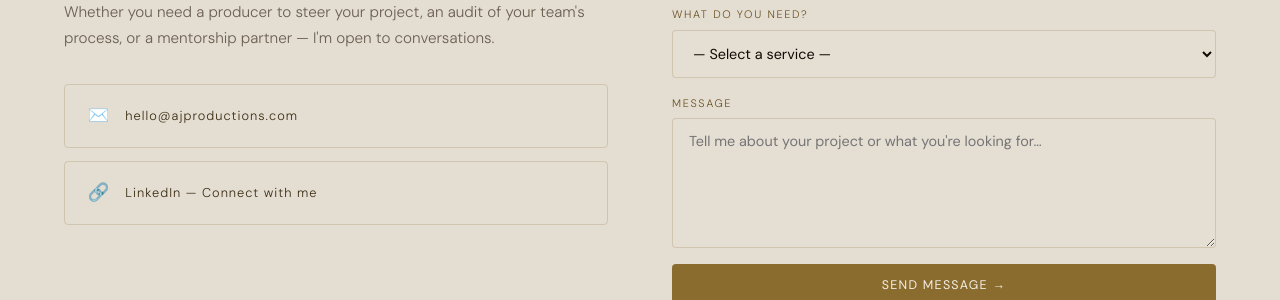
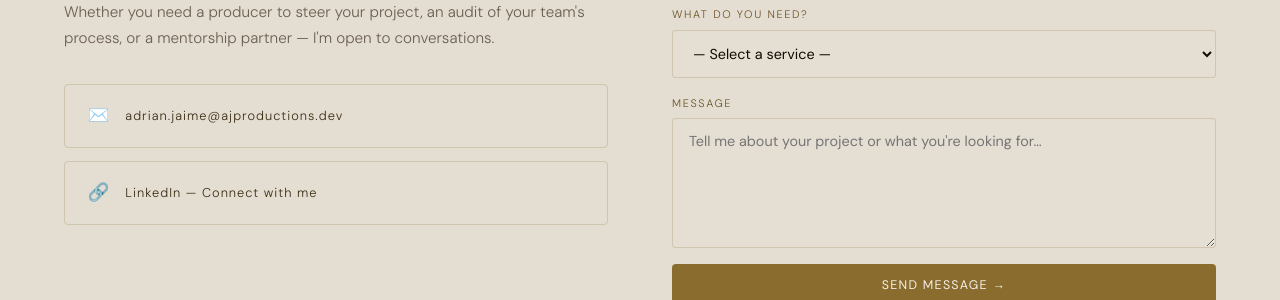
Before and after one commit to BfknR/BfknR.github.io, a Jekyll site: the page built from index.html, in a window 1280 px wide and 900 px high, scrolled down 5040 px. Shown: the part 366-666 px from the top of the window. Built offline with Jekyll 4.4.1, drawn with Linux system fonts in a browser that asks for light colours.

Commit message:
Update contact email address in footer

```diff
--- a/index.html
+++ b/index.html
@@ -298,9 +298,9 @@
       <p>Whether you need a producer to steer your project, an audit of your team's process, or a mentorship partner — I'm open to conversations.</p>
 
       <div class="contact-links">
-        <a href="mailto:hello@ajproductions.com" class="contact-link-item">
+        <a href="mailto:adrian.jaime@ajproductions.dev" class="contact-link-item">
           <span class="contact-link-icon">✉️</span>
-          <span class="contact-link-label">hello@ajproductions.com</span>
+          <span class="contact-link-label">adrian.jaime@ajproductions.dev</span>
         </a>
         <a href="https://www.linkedin.com/in/adrian-jaime-pastor/" target="_blank" rel="noopener" class="contact-link-item">
           <span class="contact-link-icon">🔗</span>
```
